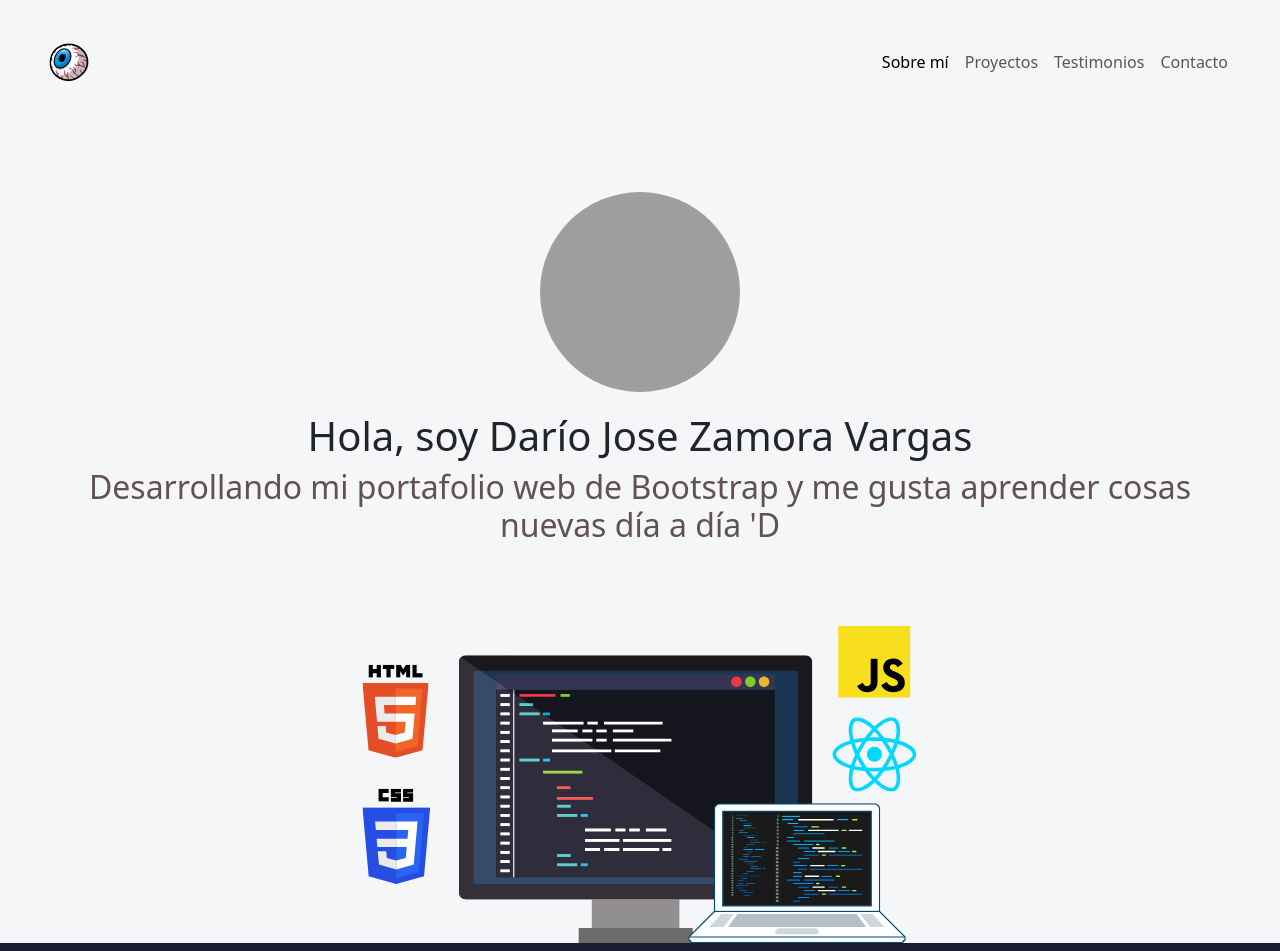
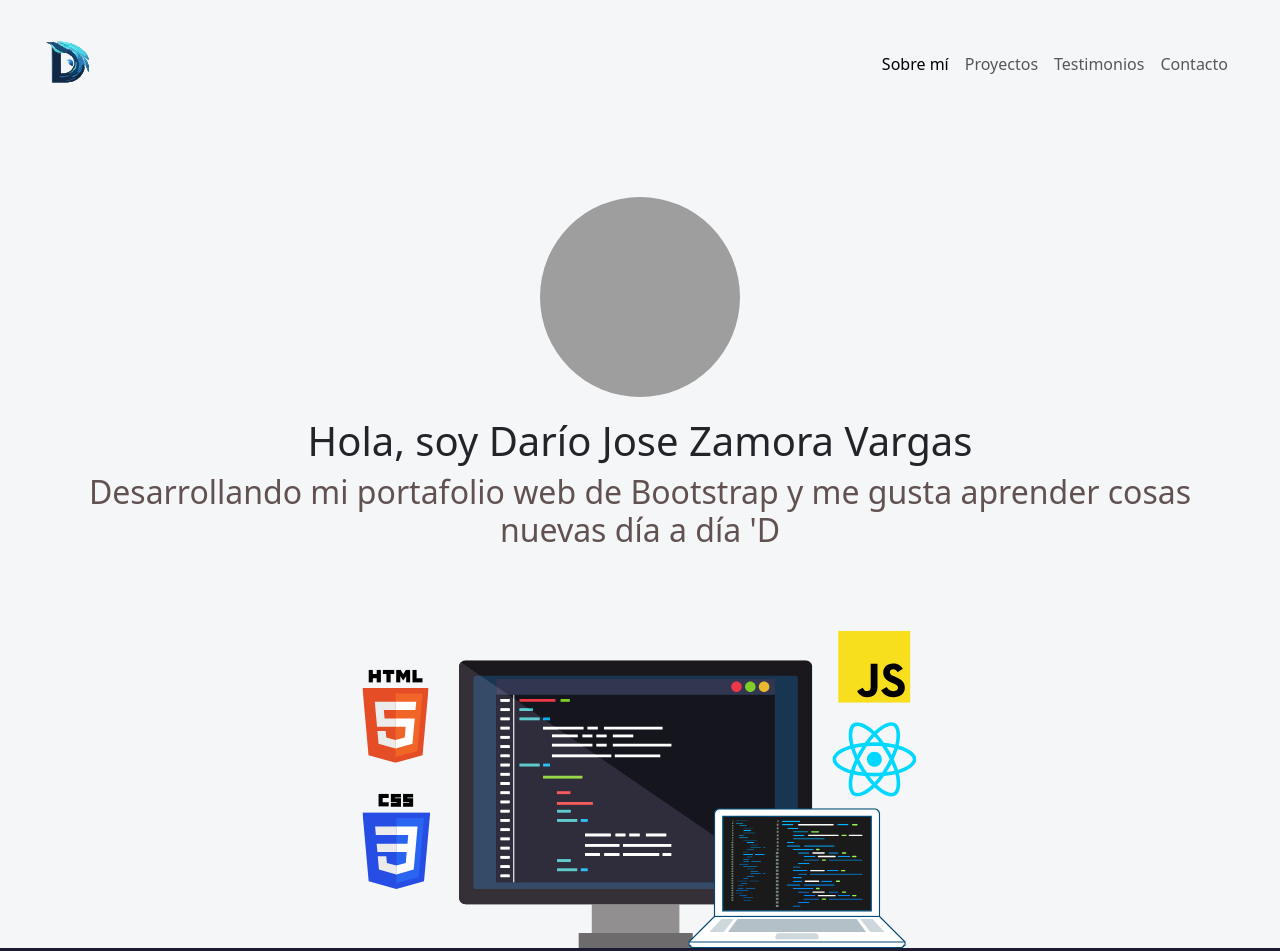
Before and after one commit to jkdevcode/bootstrap-sitio-web, a plain HTML site: page index.html in a window 1280 px wide. Shown: the top 951 px of the page. Drawn offline with nearby package versions, Linux system fonts and the light colour scheme; grey boxes are pictures that could not be loaded; a web font is replaced by a local one.

Commit message:
update del logo

```diff
--- a/index.html
+++ b/index.html
@@ -10,7 +10,7 @@
 		<!-- titulo -->
 		<title>Mi sitio web Bootstrap</title>
 		<!-- Favicon -->
-		<link rel="icon" type="image/x-icon" href="img/Ojo_animado.png">
+		<link rel="icon" type="image/x-icon" href="img/logoD.svg">
 		<!-- Bootstrap -->
 		<link href="https://cdn.jsdelivr.net/npm/bootstrap@5.3.2/dist/css/bootstrap.min.css" rel="stylesheet" integrity="sha384-T3c6CoIi6uLrA9TneNEoa7RxnatzjcDSCmG1MXxSR1GAsXEV/Dwwykc2MPK8M2HN" crossorigin="anonymous" />
         <!-- Iconos de Bootstrap -->
@@ -43,7 +43,7 @@
 				<div class="collapse navbar-collapse" id="navbar-toggler">
 					<a class="navbar-brand" href="#">
 						<img
-							src="img/Ojo_animado.png"
+							src="img/logoD.svg"
 							width="50"
 							alt="Logo de la pagina web"
 						/>
```
Also changed, not shown: img/Ojo_animado.png (deleted), img/logoD.svg (added).
